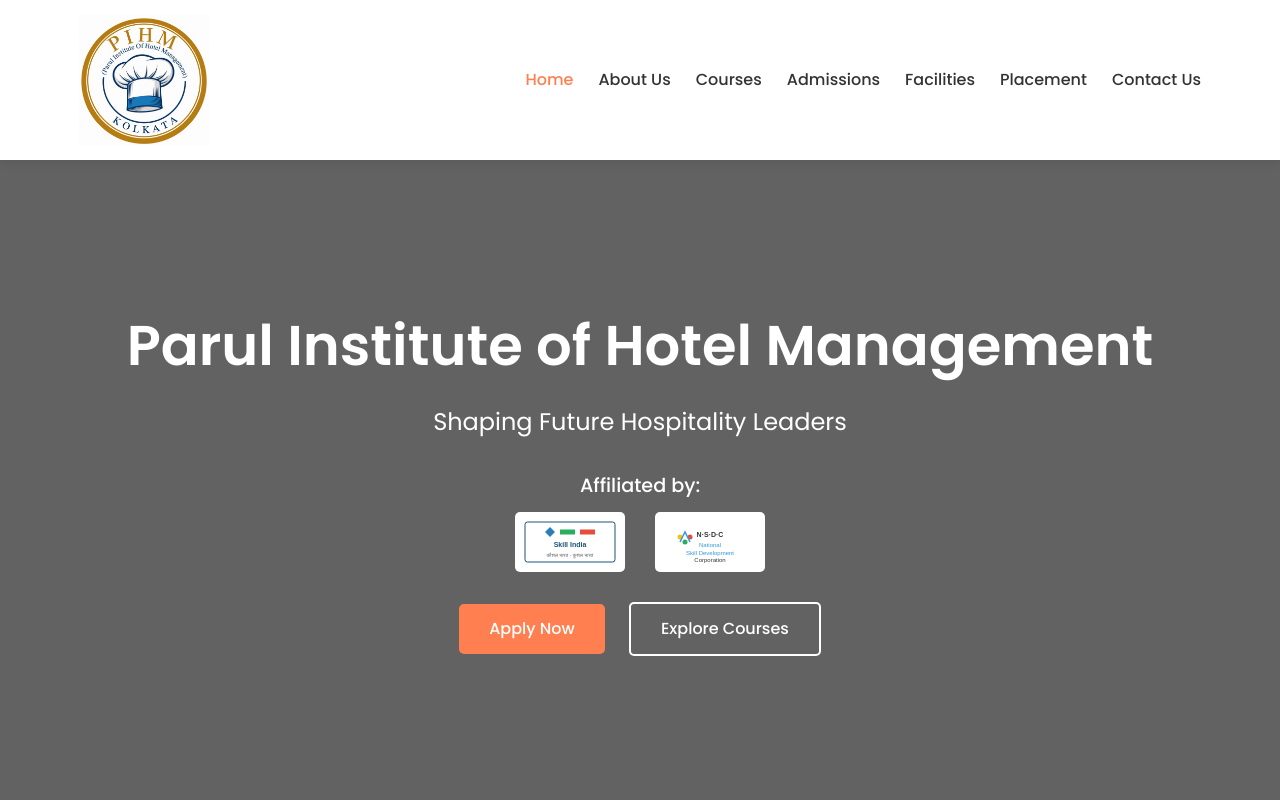
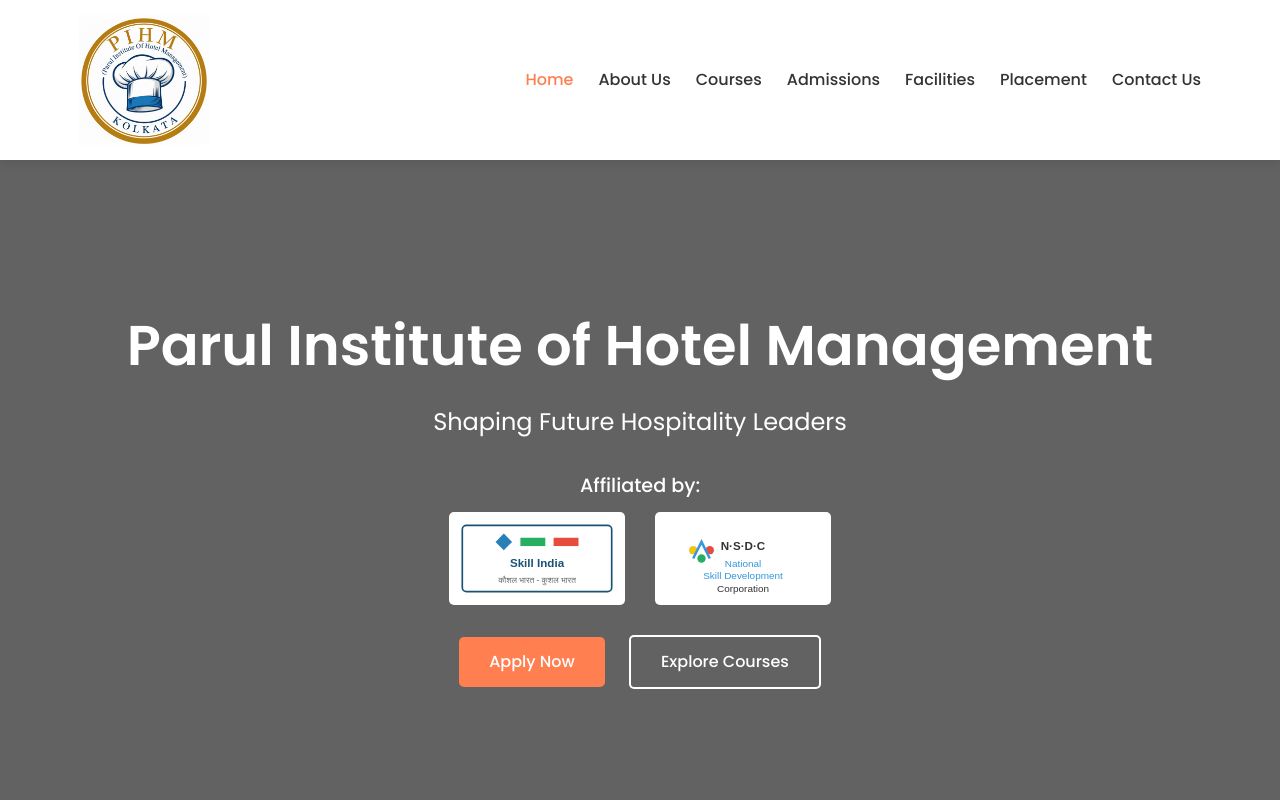
Before and after one commit to Jit-Dutta91/PIHM, a plain HTML site: page index.html in a window 1280 px wide. Shown: the top 800 px of the page. Drawn offline with Linux system fonts and the light colour scheme.

Commit message:
changed the logo size

```diff
--- a/css/style.css
+++ b/css/style.css
@@ -484,7 +484,7 @@ header .container {
 }
 
 .affiliation-logo {
-  height: 60px;
+  height: 93px;
   background-color: var(--white);
   padding: 5px;
   border-radius: 5px;
```
